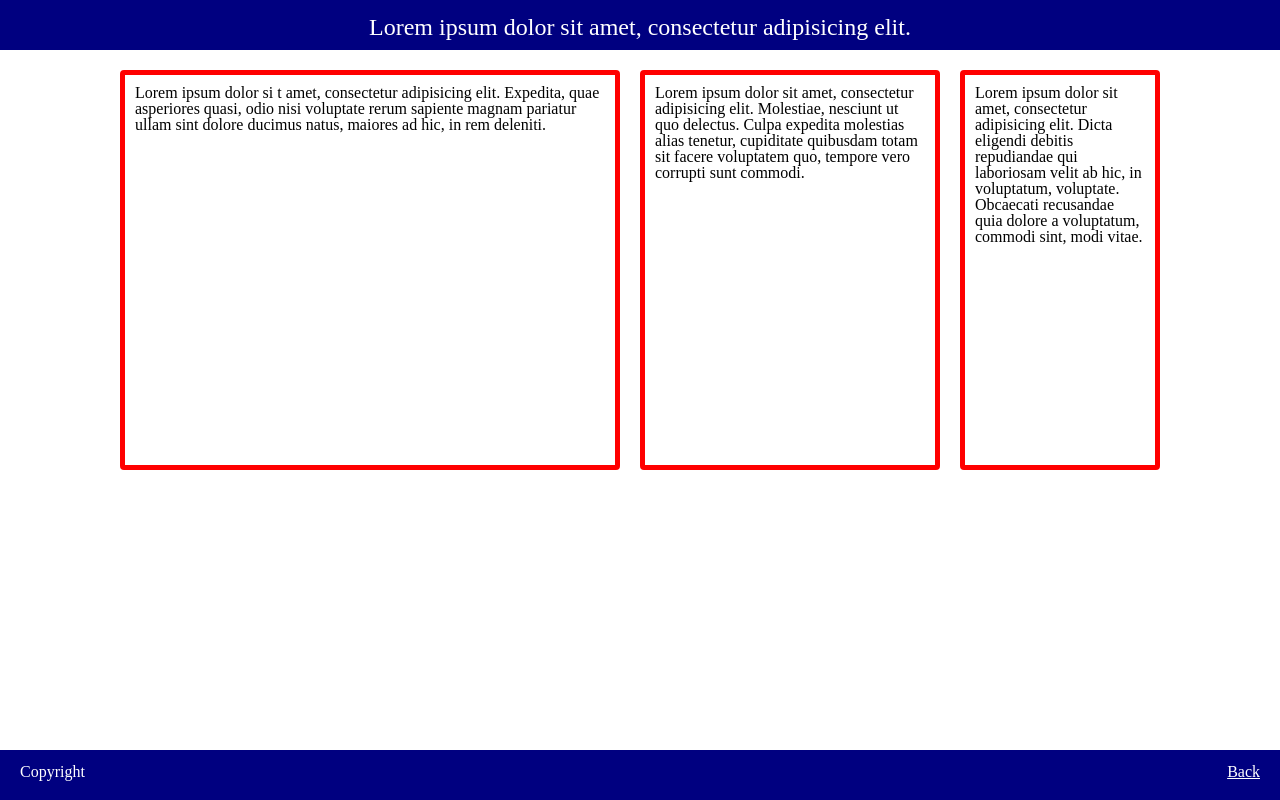
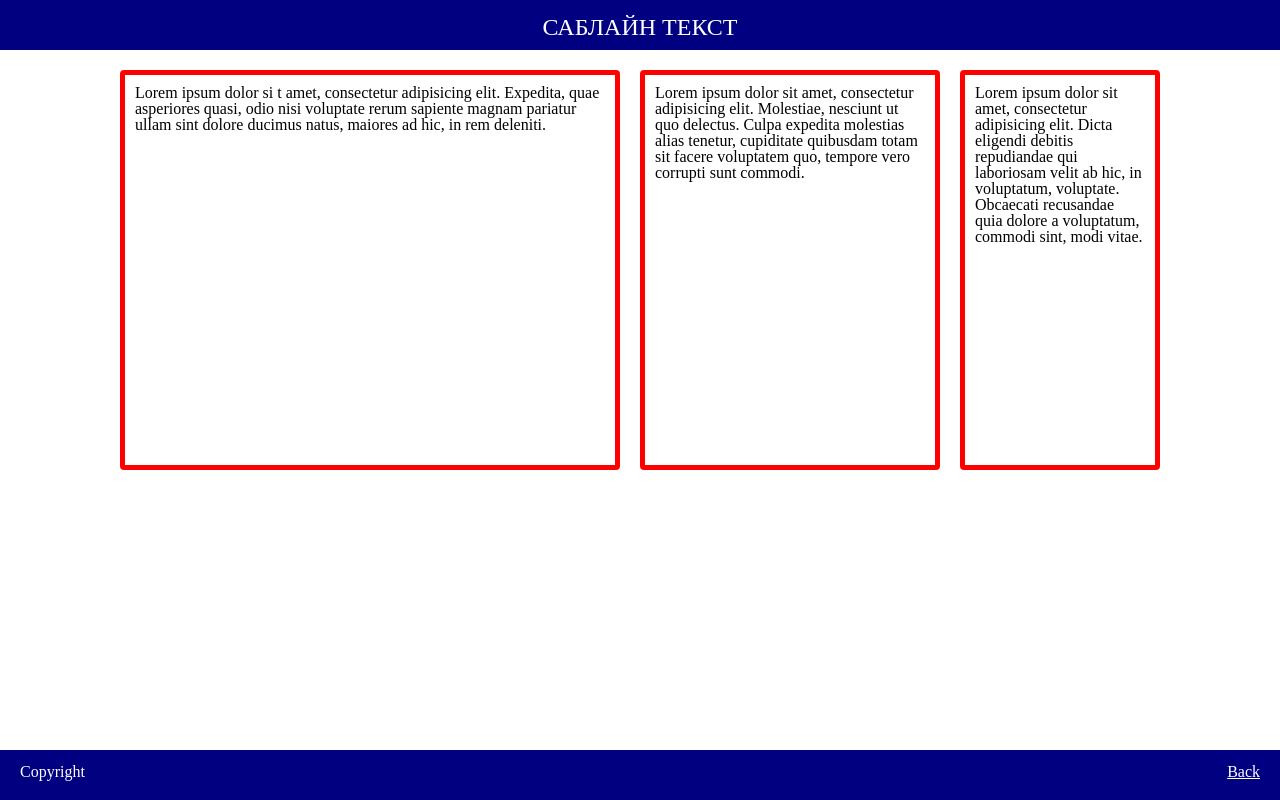
Before and after one commit to 7mertvixmishat/Flex, a plain HTML site: page index.html in a window 1280 px wide. Drawn offline with Linux system fonts and the light colour scheme.

Commit message:
Update index.html

```diff
--- a/index.html
+++ b/index.html
@@ -11,7 +11,7 @@
 <body>
 	<section class="header">
 		<div class="menuCointainer">
-			  <p class="headertext"> Lorem ipsum dolor sit amet, consectetur adipisicing elit. </p>
+			  <p class="headertext"> САБЛАЙН ТЕКСТ </p>
 		</div>
 	</section>
 	<section class="collums">
```
